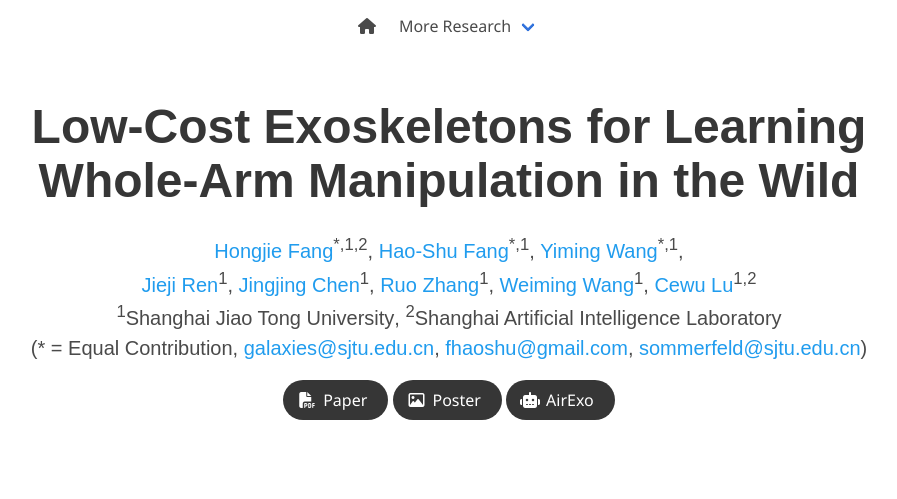
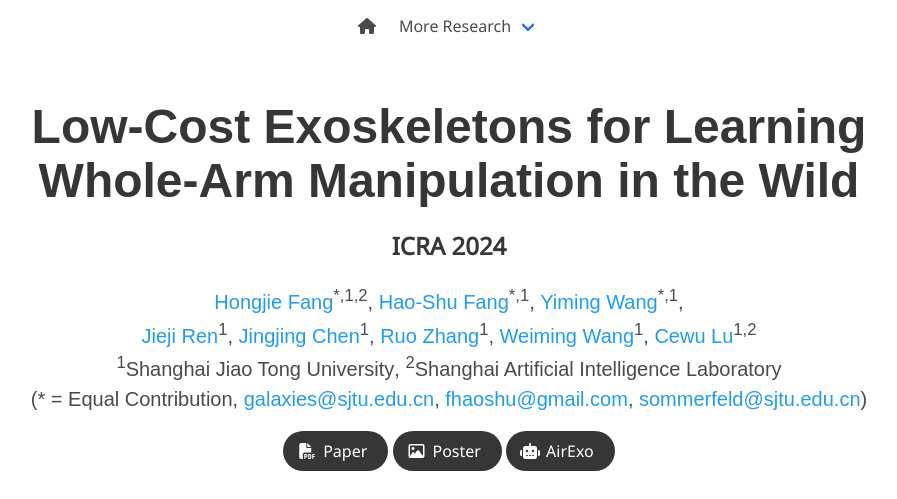
Before and after one commit to AirExo/airexo.github.io, a plain HTML site: page index.html in a window 1280 px wide. Shown: the top 499 px of the page, without its empty margins (191-1088 px from the left). Drawn offline with nearby package versions, Linux system fonts and the light colour scheme; some icons are missing; a web font is replaced by a local one.

Commit message:
update conference

```diff
--- a/index.html
+++ b/index.html
@@ -84,6 +84,7 @@
       <div class="columns is-centered">
         <div class="column has-text-centered">
           <h1 class="title is-1 publication-title">Low-Cost Exoskeletons for Learning Whole-Arm Manipulation in the Wild</h1>
+          <h4 class="title is-4 conference">ICRA 2024</h4>
           <div class="is-size-5 publication-authors">
             <span class="author-block">
               <a href="https://tonyfang.net/">Hongjie Fang</a><sup>*,1,2</sup>,</span>
```
